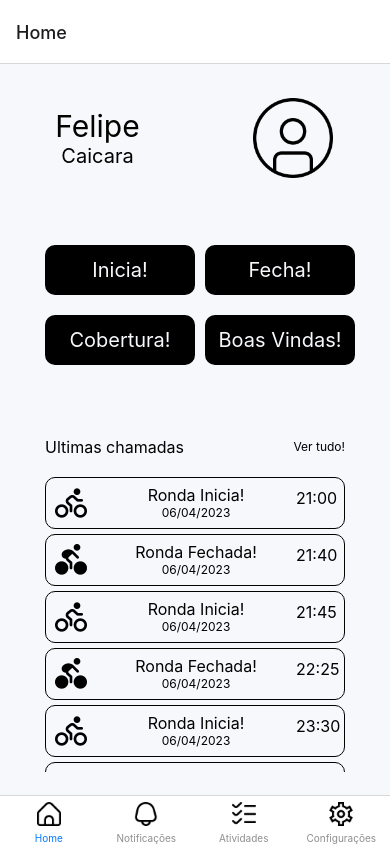
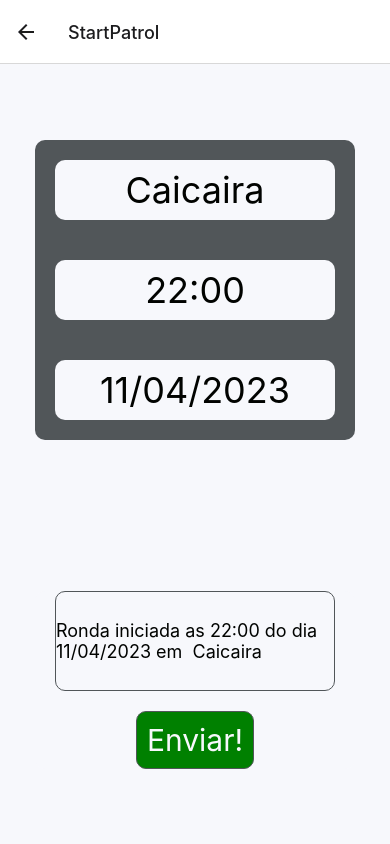
Before and after one commit to felipeFransa/night-patrol, a React Native app: screen /StartPatrol in a window 390 px wide. Built offline with nearby package versions, Linux system fonts and the light colour scheme.

Commit message:
version.1.5.6

```diff
--- a/src/@types/navigation.d.ts
+++ b/src/@types/navigation.d.ts
@@ -11,6 +11,7 @@ export declare global {
       Admin: undefined,
       Clients: undefined,
       About: undefined,
+      StartPatrol: undefined,
     }
   }
 }
--- a/src/routes/stack.routes.tsx
+++ b/src/routes/stack.routes.tsx
@@ -4,6 +4,8 @@ import { Config } from '../screens/Configs';
 import { Admin } from '../screens/Admin';
 import { Clients } from '../screens/Clients';
 import { About } from '../screens/About';
+import { StartPatrol } from '../screens/StartPatrol';
+
 import Tab from './tab.routes';
 
 const MainStack = createNativeStackNavigator();
@@ -18,6 +20,7 @@ export default () => {
       <MainStack.Screen name="Admin" component={Admin}/>
       <MainStack.Screen name="Clients" component={Clients}/>
       <MainStack.Screen name="About" component={About}/>
+      <MainStack.Screen name="StartPatrol" component={StartPatrol}/>
     </MainStack.Navigator>
   );
 }
--- /dev/null
+++ b/src/screens/StartPatrol/index.tsx
@@ -0,0 +1,33 @@
+import React, { useState} from 'react';
+import * as c from './style';
+
+export const StartPatrol = () => {
+  const [localization, setLocation] = useState('Caicaira');
+  const [hours, setHours] = useState('22:00');
+  const [date, setDate] = useState('11/04/2023')
+
+  return (
+    <c.Container>
+      <c.ContainerSP>
+        <c.BoxText>
+          <c.Text>{localization}</c.Text>
+        </c.BoxText>
+        <c.BoxText>
+          <c.Text>{hours}</c.Text>
+        </c.BoxText>
+        <c.BoxText>
+          <c.Text>{date}</c.Text>
+        </c.BoxText>
+      </c.ContainerSP>
+
+      <c.BoxStartNotification>
+        <c.MSGStartNotification>
+          <c.MSGStart>Ronda iniciada as {hours} do dia {date} em  {localization}</c.MSGStart>
+        </c.MSGStartNotification>
+        <c.BTNSend>
+          <c.BTNText>Enviar!</c.BTNText>
+        </c.BTNSend>
+      </c.BoxStartNotification>
+    </c.Container>
+  )
+}
--- /dev/null
+++ b/src/screens/StartPatrol/style.ts
@@ -0,0 +1,73 @@
+import styled from "styled-components/native";
+
+export const Container = styled.SafeAreaView`
+  flex: 1;
+  background: ${( { theme } ) => theme.COLORS.BACKGROUND};
+  align-items: center;
+  justify-content: space-around;
+  flex-direction: column;
+`
+export const ContainerSP = styled.View`
+  display: flex;
+  justify-content: space-around;
+  align-items: center;
+  flex-direction: column;
+  width: 320px;
+  height: auto;
+  background: ${( { theme } ) => theme.COLORS.PRIMARY_900};
+  border-radius: 10px;
+`
+export const BoxText = styled.View`
+  display: flex;
+  align-items: center;
+  justify-content: center;
+  background: ${( { theme } ) => theme.COLORS.BACKGROUND};
+  width: 280px;
+  height: 60px;
+  border-radius: 10px;
+  margin-top: 20px;
+  margin-bottom: 20px;
+`
+export const Text = styled.Text`
+  font-size: 36px;
+  color: ${({theme})=>theme.COLORS.TEXT_PRIMARY};
+`
+export const BoxStartNotification = styled.View`
+  display: flex;
+  justify-content: space-around;
+  align-items: center;
+  flex-direction: column;
+  border-radius: 10px;
+  background: ${({theme})=>theme.COLORS.BACKGROUND};
+  width: 320px;
+  height: auto;
+`
+export const MSGStartNotification = styled.View`
+  display: flex;
+  justify-content: center;
+  align-items: center;
+  border: 1px solid ${({theme})=>theme.COLORS.PRIMARY_900};
+  border-radius: 10px;
+  width: 280px;
+  height: 100px;
+  margin-bottom: 20px;
+`
+export const MSGStart = styled.Text`
+  color: ${({theme})=>theme.COLORS.TEXT_PRIMARY};
+  font-size: 18px;
+`
+export const BTNSend = styled.TouchableOpacity`
+  background: green;
+  display: flex;
+  justify-content: center;
+  align-items: center;
+  border: 1px solid ${({theme})=>theme.COLORS.PRIMARY_900};
+  border-radius: 10px;
+  width: auto;
+  height: auto;
+`
+export const BTNText = styled.Text`
+  padding: 10px;
+  color: ${({theme})=>theme.COLORS.BACKGROUND};
+  font-size: 30px;
+`
--- a/src/screens/Toppings/style.ts
+++ b/src/screens/Toppings/style.ts
@@ -19,21 +19,22 @@ export const BoxNotificationArea = styled.ScrollView`
 `
 
 export const NotificationTitle = styled.View`
-  width: 300px;
+  background: ${({theme})=> theme.COLORS.PRIMARY_900};
+  width: 100%;
   height: 50px;
   display: flex;
   flex-direction: row;
-  justify-content: space-between;
+  justify-content: space-around;
   align-items: center;
 `
 
 export const TitleNotification = styled.Text`
   font-size: 16px;
-  color: ${({theme})=> theme.COLORS.TEXT_PRIMARY};
+  color: ${({theme})=> theme.COLORS.BACKGROUND};
 `
 export const TextSecudary = styled.Text`
   font-size: 12px;
-  color: ${({ theme }) => theme.COLORS.TEXT_SECONDARY};
+  color: ${({ theme }) => theme.COLORS.BACKGROUND};
 `
 
 export const NotificationBody = styled.View`
--- a/src/screens/home/index.tsx
+++ b/src/screens/home/index.tsx
@@ -1,20 +1,14 @@
 import React from "react";
 import { patrolNTF, Users } from '../../../api';
+import { useNavigation } from '@react-navigation/native';
 import * as C from './style';
 
 export const Home = () => {
+  const navigation = useNavigation();
 
-  // const handleButtonSend = () => {
-  //   setSendPatrol(sendPatrol + 1);
-  // }
-  // const handleDate = () => {
-  //   let DateAtual = new Date();
-  //   let newDate = `${DateAtual.getHours}`
-  //   setDateSendPatrol(newDate);
-  // }
-  // const handleButtonSub = () => {
-  //   setMadePatrol(madePatrol + 1);
-  // }
+  const handleStartPatrol = () => {
+    navigation.navigate("StartPatrol")
+  }
   return (
       <C.Container>
         <C.Header>
@@ -28,7 +22,7 @@ export const Home = () => {
         </C.Header>
 
        <C.BoxButton>
-        <C.Button>
+        <C.Button onPress={handleStartPatrol}>
           <C.TextButton>Inicia!</C.TextButton>
         </C.Button>
         <C.Button>
--- a/src/theme/light.ts
+++ b/src/theme/light.ts
@@ -2,8 +2,8 @@ export default {
   COLORS: {
     BACKGROUND: '#F7F8FC',  // BRANCO GELADA
 
-    PRIMARY_900: '#010300',  // PRETO
-    PRIMARY_600: '#BBDEC6',  // VERDE CLARO
+    PRIMARY_900: '#515659',  // Cinza Escuro
+    PRIMARY_600: '#97A3A6',  // Cinca claro
 
     TEXT_SECONDARY: '#000000', // Preto Total
     TEXT_PRIMARY: '#010300',  // PRETO
```
